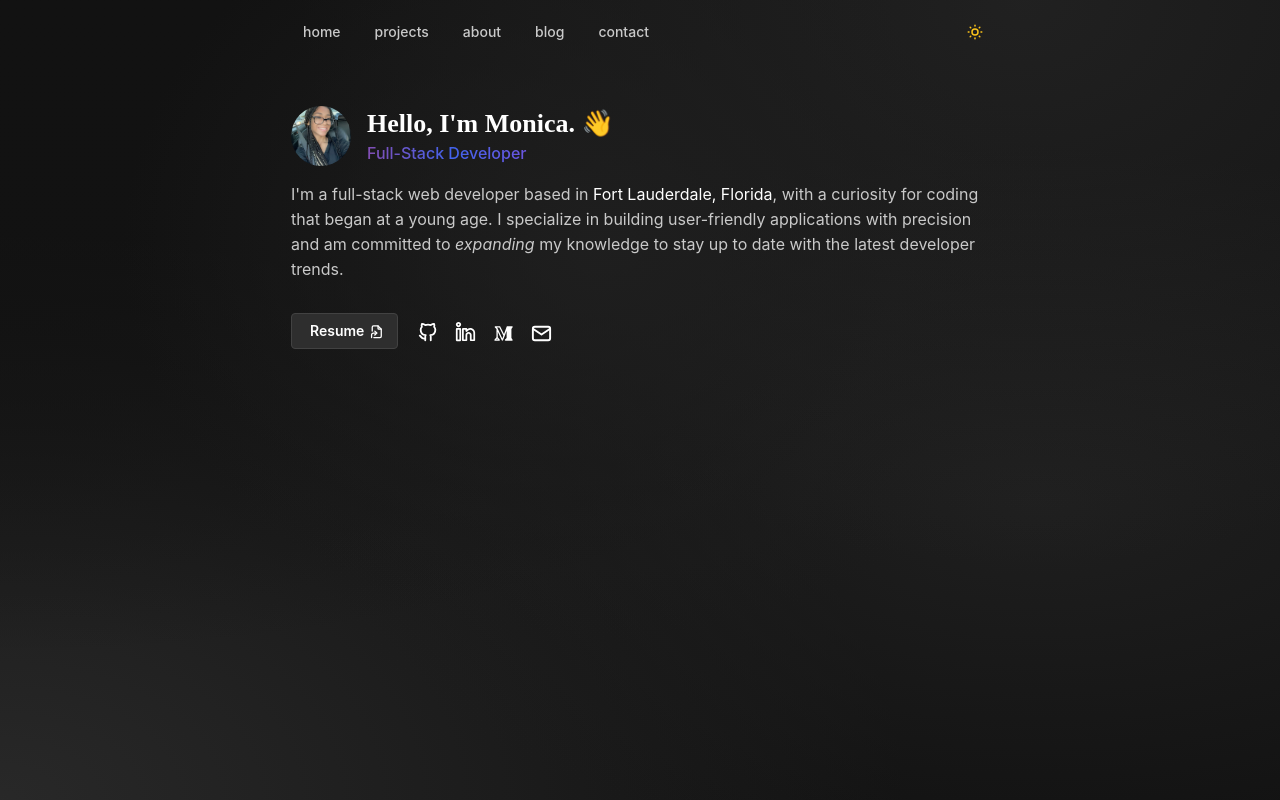
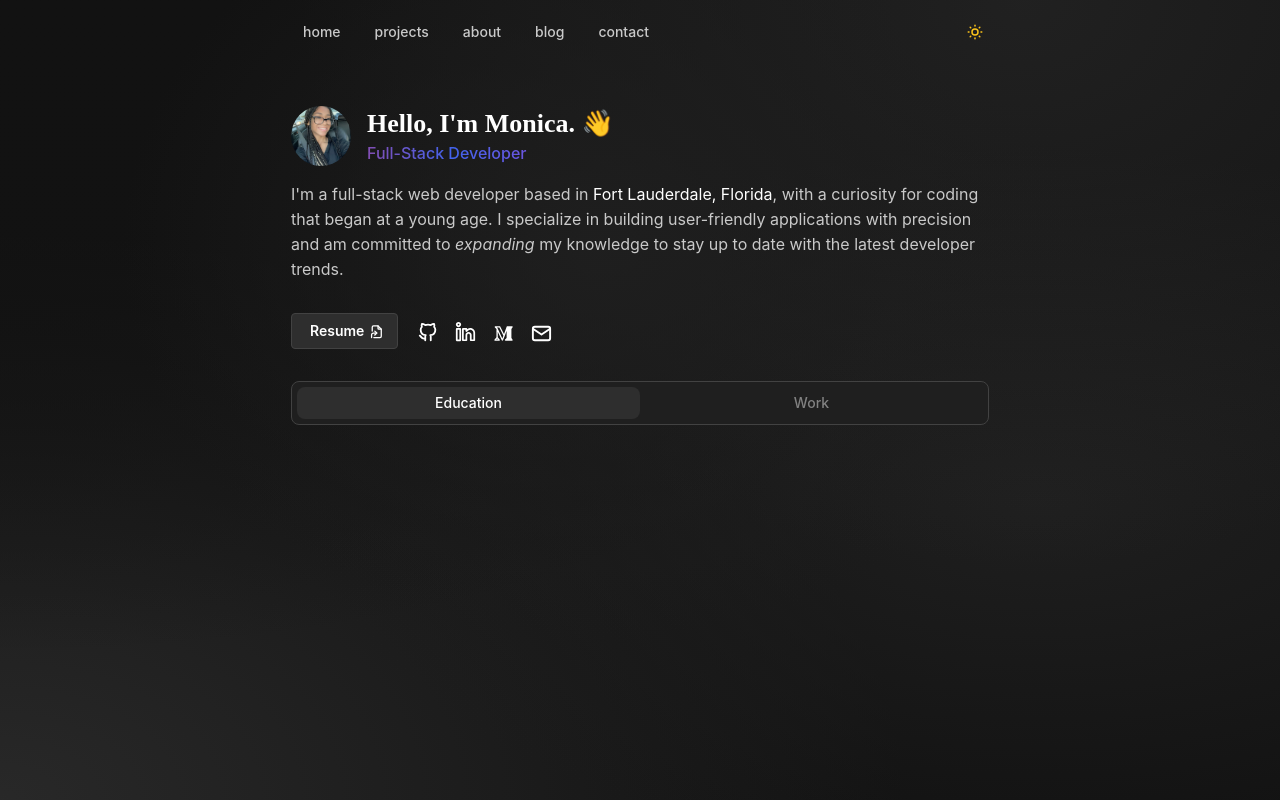
Before and after one commit to monicaalyssa/nextjs-portfolio, a Next.js app: page / in a window 1280 px wide. Built offline with nearby package versions, Linux system fonts and the light colour scheme; a web font is replaced by a local one.

Commit message:
Add tabs navigator

```diff
--- /dev/null
+++ b/src/app/main/tabs.module.css
@@ -0,0 +1,45 @@
+.root {
+  position: relative;
+  background-color: light-dark(var(--mantine-color-gray-0), var(--mantine-color-dark-8));
+  width: 100%;
+  border-radius: var(--mantine-radius-md);
+  padding: 5px;
+  border: 1px solid light-dark(var(--mantine-color-gray-2), var(--mantine-color-dark-4));
+}
+
+.control {
+  padding: 9px 16px;
+  line-height: 1;
+  color: light-dark(var(--mantine-color-gray-7), var(--mantine-color-dark-2));
+  border-radius: var(--mantine-radius-md);
+  font-size: var(--mantine-font-size-sm);
+  transition: color 100ms ease;
+  font-weight: 500;
+  flex: 1;
+  text-align: center;
+}
+
+[data-mantine-color-scheme="dark"] .control[data-active] {
+    color: white !important;
+}
+
+[data-mantine-color-scheme="light"] .control[data-active] {
+    color: black !important;
+}
+
+.controlLabel {
+  position: relative;
+  z-index: 1;
+}
+
+[data-mantine-color-scheme="dark"] .indicator {
+    background-color: var(--mantine-color-default);
+}
+
+[data-mantine-color-scheme="light"] .indicator {
+    background-color: var(--mantine-color-gray-1);
+}
+
+.indicator {
+  border-radius: var(--mantine-radius-md);
+}
--- /dev/null
+++ b/src/app/main/tabs.tsx
@@ -0,0 +1,34 @@
+import { Flex, FloatingIndicator, UnstyledButton } from "@mantine/core";
+import { useState } from "react";
+import classes from "./tabs.module.css";
+
+const data = ["Education", "Work"];
+
+export default function Tabs() {
+  const [rootRef, setRootRef] = useState<HTMLDivElement | null>(null);
+  const [controlsRefs, setControlRefs] = useState<Record<string, HTMLButtonElement | null>>({});
+  const [active, setActive] = useState(0);
+
+  const setControlRef = (index: number) => (node: HTMLButtonElement) => {
+    controlsRefs[index] = node;
+    setControlRefs(controlsRefs);
+  };
+
+  const controls = data.map((item, index) => (
+    <UnstyledButton
+      ref={setControlRef(index)}
+      className={classes.control}
+      onClick={() => setActive(index)}
+      mod={{ active: active === index }}
+      key={item}
+    >
+      <span className={classes.controlLabel}>{item}</span>
+    </UnstyledButton>
+  ));
+  return (
+    <Flex mt="xl" className={classes.root} ref={setRootRef}>
+      {controls}
+      <FloatingIndicator className={classes.indicator} target={controlsRefs[active]} parent={rootRef} />
+    </Flex>
+  );
+}
--- a/src/app/page.tsx
+++ b/src/app/page.tsx
@@ -4,6 +4,7 @@ import PortraitImg from "../../public/Portrait.jpg"
 import classes from "./page.module.css"
 import { useEffect, useState } from "react";
 import SocialLinks from "./main/socials";
+import Tabs from "./main/tabs";
 
 export default function Home() {
   const theme = useMantineColorScheme();
@@ -34,6 +35,7 @@ export default function Home() {
       <Text mt="md">I&apos;m a full-stack web developer based in <Anchor c={theme.colorScheme === 'dark' ? 'white' : 'black'} href="https://maps.app.goo.gl/bVj7rcHZSk8sdB7d6" target="_blank">Fort Lauderdale, Florida</Anchor>, with a curiosity for coding that began at a young age. I specialize in building user-friendly applications with precision and am committed to <Text fs="italic" span>expanding</Text>  my knowledge to stay up to date with the latest developer trends.</Text>
       {/* <Text mt="sm">I&apos;m a full-stack web developer based in <Anchor c="white" href="https://maps.app.goo.gl/bVj7rcHZSk8sdB7d6" target="_blank">Fort Lauderdale, Florida</Anchor>, with a curiosity for coding that began at a young age. Starting as self-taught, followed by high school courses, and finally obtaining a certification in development, I have built a strong foundation in both front and backend technologies. I am committed to applying my skills and <Text fs="italic" c="white" span>expanding</Text> my knowledge to stay up to date with the latest developer trends.</Text> */}
       <SocialLinks></SocialLinks>
+      <Tabs></Tabs>
       </Box>
     </>
   );
```
